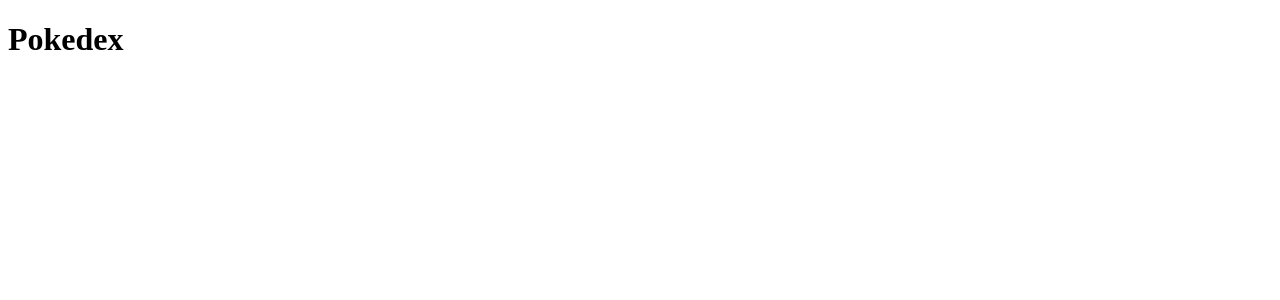
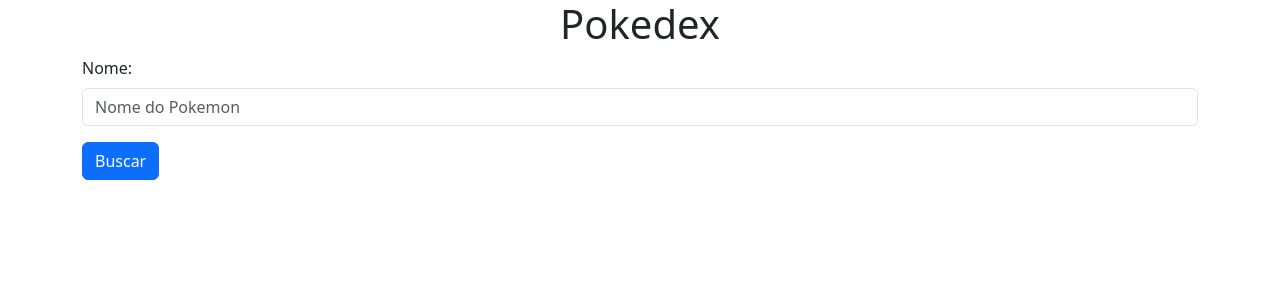
Before and after one commit to Victor5200/pokedex, an Angular app: page / in a window 1280 px wide. Shown: the top 300 px of the page. Built offline with nearby package versions, Linux system fonts and the light colour scheme.

Commit message:
primeiro componente

```diff
--- a/angular.json
+++ b/angular.json
@@ -28,9 +28,11 @@
               "src/assets"
             ],
             "styles": [
+              "node_modules/bootstrap/dist/css/bootstrap.min.css",
               "src/styles.scss"
             ],
-            "scripts": []
+            "scripts": [
+            ]
           },
           "configurations": {
             "production": {
--- a/src/app/app.component.html
+++ b/src/app/app.component.html
@@ -1,3 +1,8 @@
-<h1>Pokedex</h1>
+<div class="container">
+  <h1 class="text-center">Pokedex</h1>
 
-<router-outlet></router-outlet>
+  <app-buscar-pokemon></app-buscar-pokemon>
+
+  <router-outlet></router-outlet>
+
+</div>
--- a/src/app/app.module.ts
+++ b/src/app/app.module.ts
@@ -3,13 +3,17 @@ import { BrowserModule } from '@angular/platform-browser';
 
 import { AppRoutingModule } from './app-routing.module';
 import { AppComponent } from './app.component';
+import { BuscarPokemonComponent } from './buscar-pokemon/buscar-pokemon.component';
+import {HttpClientModule} from '@angular/common/http';
 
 @NgModule({
   declarations: [
-    AppComponent
+    AppComponent,
+    BuscarPokemonComponent
   ],
   imports: [
     BrowserModule,
+    HttpClientModule,
     AppRoutingModule
   ],
   providers: [],
--- /dev/null
+++ b/src/app/buscar-pokemon/buscar-pokemon.component.html
@@ -0,0 +1,12 @@
+<div class="col-sm-12">
+  <div class="mb-3">
+    <label class="form-label">Nome:</label>
+    <input type="text" class="form-control" placeholder="Nome do Pokemon">
+  </div>
+
+  <button class="btn btn-primary" (click)="buscarPokemon()">Buscar</button>
+
+  <div class="d-flex flex-column flex-wrap">
+    <div class="mr-2 mt-2" *ngFor="let pokemon of pokemons">{{pokemon.name}}</div>
+  </div>
+</div>
--- /dev/null
+++ b/src/app/buscar-pokemon/buscar-pokemon.component.ts
@@ -0,0 +1,21 @@
+import { Component, OnInit } from '@angular/core';
+import {PokemonApiService} from '../service/pokemon-api-service';
+
+@Component({
+  selector: 'app-buscar-pokemon',
+  templateUrl: './buscar-pokemon.component.html',
+  styleUrls: ['./buscar-pokemon.component.scss']
+})
+export class BuscarPokemonComponent implements OnInit {
+  pokemons: any;
+
+  constructor(private pokemonApiService: PokemonApiService) { }
+
+  ngOnInit(): void {}
+
+  buscarPokemon(): void {
+    this.pokemonApiService.searchAllPokemon().subscribe(resp => {
+      this.pokemons = resp.results;
+    });
+  }
+}
--- /dev/null
+++ b/src/app/service/pokemon-api-service.ts
@@ -0,0 +1,21 @@
+import {HttpClient} from '@angular/common/http';
+import {Injectable} from '@angular/core';
+import {Observable} from 'rxjs';
+import {environment} from '../../environments/environment';
+
+@Injectable({
+  providedIn: 'root',
+})
+export class PokemonApiService {
+  uploadUrl = `${environment.url}`;
+
+  constructor(protected http: HttpClient) {}
+
+  searchPokemonByName(nome: string): Observable<any> {
+    return this.http.get<any>(`${this.uploadUrl}pokemon/${nome}` );
+  }
+
+  searchAllPokemon(): Observable<any> {
+    return this.http.get<any>(`${this.uploadUrl}pokemon?limit=1118&offset=200` );
+  }
+}
--- a/src/environments/environment.ts
+++ b/src/environments/environment.ts
@@ -3,7 +3,8 @@
 // The list of file replacements can be found in `angular.json`.
 
 export const environment = {
-  production: false
+  production: false,
+  url: 'https://pokeapi.co/api/v2/'
 };
 
 /*
```
Also changed, not shown: src/app/buscar-pokemon/buscar-pokemon.component.scss (added), 2 other files (tests, documents, lock files or other folders).
